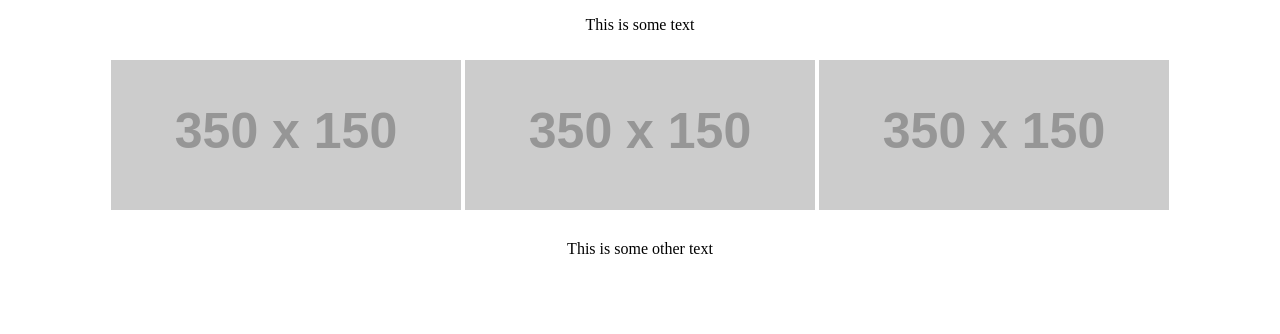
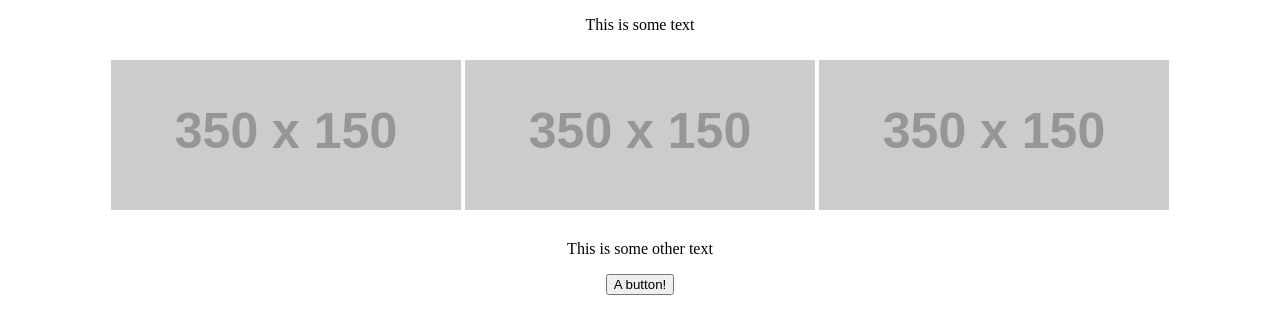
Before and after one commit to kraftpixel/WOT, a plain HTML site: page 0001/index.html in a window 1280 px wide. Drawn offline with Linux system fonts and the light colour scheme; placeholder pictures from the web are drawn by us.

Commit message:
Added a button to 0001

```diff
--- a/0001/index.html
+++ b/0001/index.html
@@ -25,6 +25,7 @@
   <img src="https://via.placeholder.com/350x150?text=Three" alt="Some image">
 
   <p>This is some other text</p>
+  <button>A button!</button>
 
 </body>
 </html>
```
